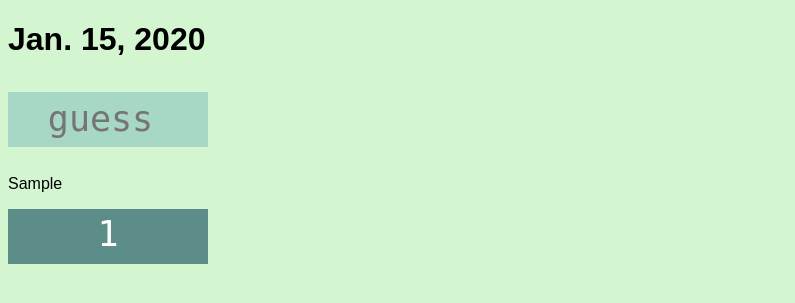
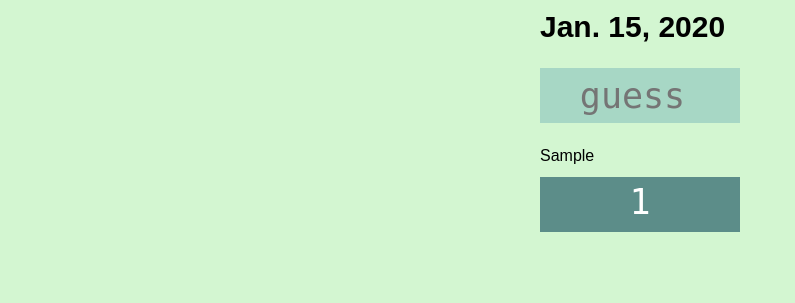
Before and after one commit to janvorac/guess-the-number, a Django app: template training_site/guess/templates/guess/game.html in a window 1280 px wide. Shown: the top 303 px of the page, without its empty margins (0-795 px from the left). Run offline with Django 3.2, Linux system fonts and the light colour scheme; tables that the repository leaves empty hold one stand-in row (values such as "Sample post"); the template is opened without the code that fills it: values that come from a table or form of the project are taken from there, most other values are stand-ins (such as "Sample title", 1, 10 or a date in 2020); some web fonts are replaced.

Commit message:
further tuning of the css

```diff
--- a/training_site/guess/static/guess/style.css
+++ b/training_site/guess/static/guess/style.css
@@ -13,10 +13,10 @@ ul {
     font-style: normal;
     font-weight: normal;
     font-size: 35px;
-    margin: 12px 0;
+    margin: 12px auto;
     padding: 5px 0;
     width: 200px;
-    height: 45px;
+    height: 45px
 }
 
 li {
@@ -32,4 +32,19 @@ input {
     height: 45px;
     border: 0;
     text-align: center;
+    margin: 12px auto;
 }
+
+.input-container {
+    width: 200px;
+    margin: 12px auto;
+}
+
+.centered-text {
+    width: 200px;
+    margin: 10px auto;
+}
+
+h1 {
+    font-size: 30px;
+}
--- a/training_site/guess/templates/guess/game.html
+++ b/training_site/guess/templates/guess/game.html
@@ -11,15 +11,18 @@
 {% load static %}
 <link rel="stylesheet" type="text/css" href="{% static 'guess/style.css' %}">
 
-<h1>{{ game.last_played_date }}</h1>
+<h1 class="centered-text">{{ game.last_played_date }}</h1>
 
 <form action="{% url 'guess:new_guess' game.id %}" method="post">
     {% csrf_token %}
-{#    <label for="num_guessed">Guess an integral number between 0 and 100:</label>#}
-    <input type="number" name="num_guessed" id="num_guessed" min="0" max="100" placeholder="guess" class="guess-num">
+    {#    <label for="num_guessed">Guess an integral number between 0 and 100:</label>#}
+    <div class="input-container">
+        <input type="number" name="num_guessed" id="num_guessed" min="0" max="100" placeholder="guess"
+               class="guess-num">
+    </div>
 </form>
 
-<p> {{ guess_feedback }} </p>
+<p class="centered-text"> {{ guess_feedback }} </p>
 
 <ul>
 
```
